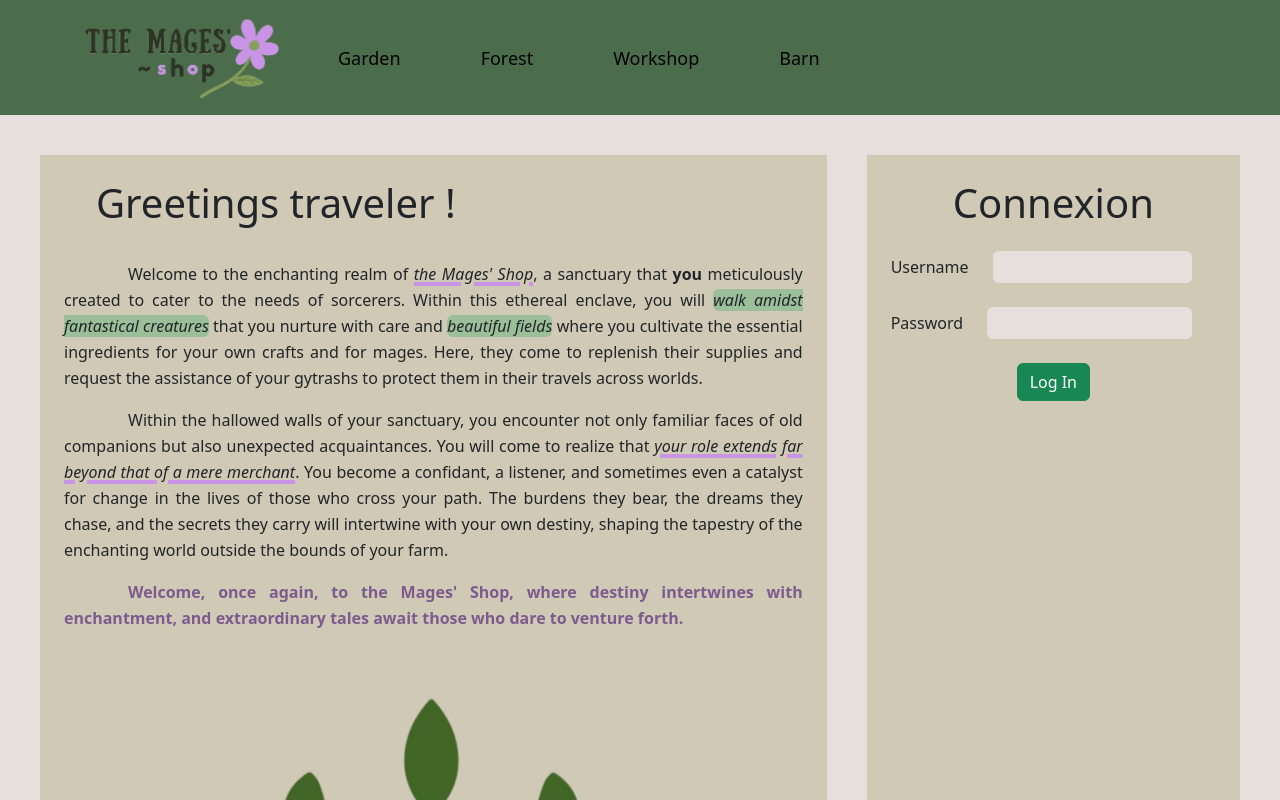
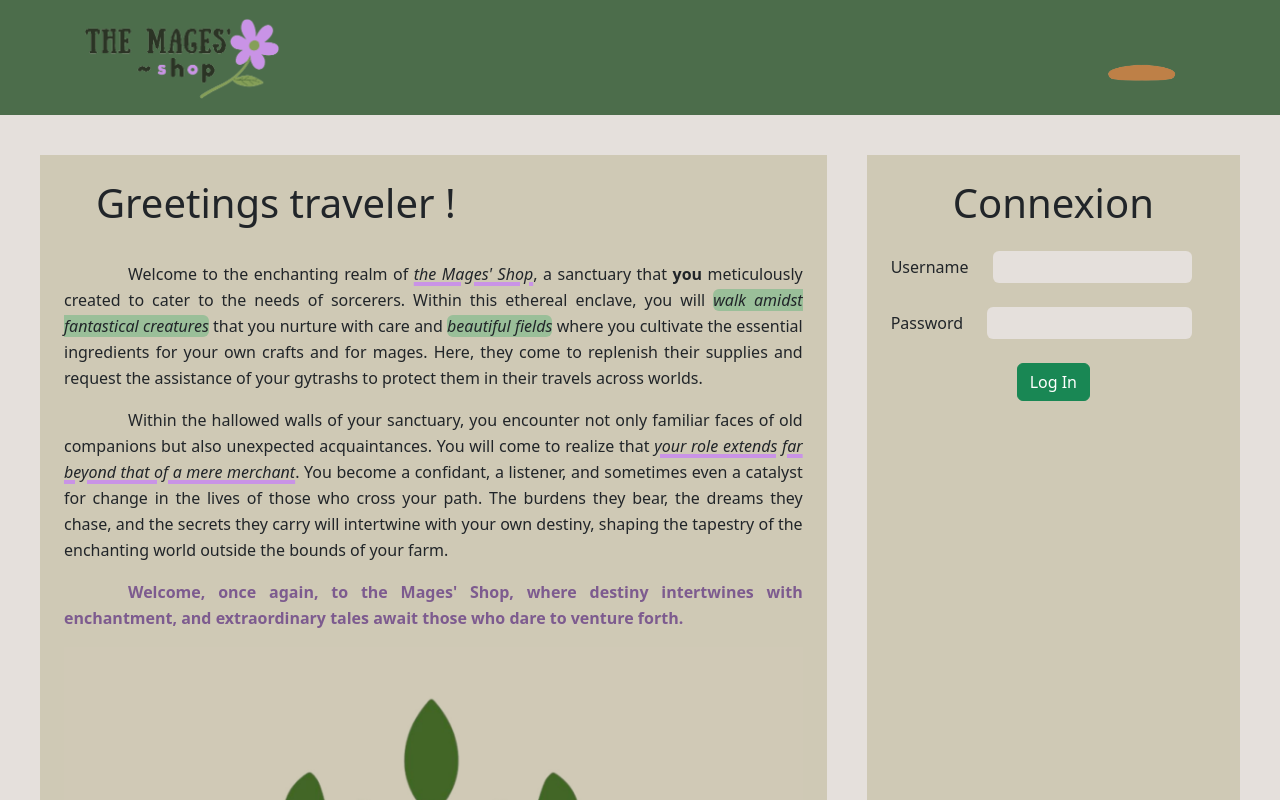
Before and after one commit to MathildePaya/themagesshop, a React (Create React App) app in the folder frontend/: page / in a window 1280 px wide. Shown: the top 800 px of the page. Built offline with nearby package versions, Linux system fonts and the light colour scheme.

Commit message:
added log in context

```diff
--- a/frontend/src/App.js
+++ b/frontend/src/App.js
@@ -3,7 +3,7 @@ import Header from './components/Header';
 import './index.css';
 import Forest from './pages/Forest';
 import Garden from './pages/Garden';
-import {BrowserRouter, Routes, Route} from 'react-router-dom';
+import { BrowserRouter, Routes, Route } from 'react-router-dom';
 import HomePage from './pages/HomePage';
 import Workshop from './pages/Workshop';
 import Barn from './pages/Barn';
@@ -11,28 +11,34 @@ import GytrashProfile from './pages/GytrashProfile';
 import Error404 from './pages/Error404';
 import Connexion from './pages/Connexion';
 import Error401 from './pages/Error401';
+import { createContext, useState } from 'react';
+
+
+export const LoginContext = createContext();
 
 function App() {
 
+  const [loggedIn, setLoggedIn] = useState(false);
+
   return (
-
+    <LoginContext.Provider value={[loggedIn, setLoggedIn]}>
       <BrowserRouter>
         <Header>
           <Routes>
-          <Route path='/garden' element={<Garden/>} />
-          <Route path='/forest' element={<Forest/>} />
-          <Route path='/home' element={<HomePage/>} />
-          <Route path='/' element={<Connexion/>} />
-          <Route path='/workshop' element={<Workshop/>} />
-          <Route path='/barn' element={<Barn/>} />
-          <Route path='/gytrash/:id' element={<GytrashProfile/>} />
-          <Route path='/404' element={<Error404/>} />
-          <Route path='/401' element={<Error401/>} />
-          <Route path='/*' element={<Error404/>} />
+            <Route path='/garden' element={<Garden />} />
+            <Route path='/forest' element={<Forest />} />
+            <Route path='/home' element={<HomePage />} />
+            <Route path='/' element={<Connexion />} />
+            <Route path='/workshop' element={<Workshop />} />
+            <Route path='/barn' element={<Barn />} />
+            <Route path='/gytrash/:id' element={<GytrashProfile />} />
+            <Route path='/404' element={<Error404 />} />
+            <Route path='/401' element={<Error401 />} />
+            <Route path='/*' element={<Error404 />} />
           </Routes>
         </Header>
       </BrowserRouter>
-
+    </LoginContext.Provider>
 
 
   );
--- a/frontend/src/components/Header.js
+++ b/frontend/src/components/Header.js
@@ -3,16 +3,24 @@ import Nav from 'react-bootstrap/Nav';
 import Navbar from 'react-bootstrap/Navbar';
 import logo from '../assets/logo.png';
 import { NavLink } from 'react-router-dom';
+import { useContext } from 'react';
+import { LoginContext } from '../App';
+import barrenFieldIcon from '../assets/BarrenFieldIcon.png';
+import fieldIcon from '../assets/FieldIcon.png';
 
 function Header(props) {
+
+  const [loggedIn, setLoggedIn] = useContext(LoginContext)
+
   return (
     <div>
       <Navbar expand="lg" className="bg-customdarkgreen">
         <Container>
-          <Navbar.Brand href="/home">
-              <img src={logo} alt="the Mages' Shop's logo" width={200}/>
+          <Navbar.Brand>
+              <NavLink to="/home"><img src={logo} alt="the Mages' Shop's logo" width={200}/></NavLink>
           </Navbar.Brand>
           <Navbar.Toggle aria-controls="basic-navbar-nav" />
+          {loggedIn?
             <Navbar.Collapse id="basic-navbar-nav">
               <Nav className="me-auto">
                 <NavLink to="/garden" className={({isActive}) => {return((isActive? 'mx-4 px-3 py-2 rounded-md text-lg no-underline bg-customlightgreen text-black' : 'mx-4 px-3 py-2 rounded-md text-lg no-underline text-black')
@@ -25,6 +33,12 @@ function Header(props) {
                 )}}>Barn</NavLink>
               </Nav>
             </Navbar.Collapse>
+          : null}
+          <Navbar.Brand>
+            {loggedIn? <img src={fieldIcon} alt="the Mages' Shop's logo" width={80}/>
+            :
+            <img src={barrenFieldIcon} alt="the Mages' Shop's logo" width={80}/>}
+          </Navbar.Brand>
         </Container>
       </Navbar>
       {props.children}
--- a/frontend/src/pages/Connexion.js
+++ b/frontend/src/pages/Connexion.js
@@ -1,13 +1,16 @@
 import Carousel from 'react-bootstrap/Carousel';
 import GytrashCarouselIcon from '../assets/gytrashBanner.jpg';
 import FieldCarouselIcon from '../assets/fieldBanner.jpg';
-import { useState } from 'react';
+import { useContext, useState } from 'react';
 import Button from 'react-bootstrap/Button';
 import { useNavigate } from 'react-router-dom';
+import { LoginContext } from '../App';
 
 
 
 function Connexion() {
+
+    const [loggedIn, setLoggedIn] = useContext(LoginContext);
 
     const [username, setUsername] = useState();
     const [password, setPassword] = useState();
@@ -35,6 +38,7 @@ function Connexion() {
             localStorage.setItem('access', data.access)
             localStorage.setItem('refresh', data.refresh)
             console.log(localStorage)
+            setLoggedIn(true)
             navigate('/home')
         })
     }
--- a/frontend/src/pages/Error401.js
+++ b/frontend/src/pages/Error401.js
@@ -3,7 +3,6 @@ function Error401() {
         <div className="h-screen bg-custombg">
             <h1>Error 401 : unauthorized.</h1>
         </div>
-
     )
 }
 
--- a/frontend/src/pages/Garden.js
+++ b/frontend/src/pages/Garden.js
@@ -1,22 +1,25 @@
 
 import '../index.css';
 import Field from '../components/Field';
-import { useState,useEffect } from 'react';
+import { useState, useEffect, useContext } from 'react';
 import NewPlot from '../components/NewPlot';
 import { useNavigate } from 'react-router-dom';
+import { LoginContext } from '../App';
 
 function Garden() {
 
-  const [fields,setFields] = useState([]);
+  const [loggedIn, setLoggedIn] = useContext(LoginContext)
+
+  const [fields, setFields] = useState([]);
   const [showNewPlot, setShowNewPlot] = useState(false);
   const [refresh, setRefresh] = useState(0);
   const navigate = useNavigate();
 
   useEffect(() => {
     fetch('http://127.0.0.1:8000/api/fields/', {
-      headers : {
-        'Content-Type' : 'application/json',
-        Authorization : 'Bearer ' + localStorage.getItem('access')
+      headers: {
+        'Content-Type': 'application/json',
+        Authorization: 'Bearer ' + localStorage.getItem('access')
       }
     })
       .then((response) => {
@@ -32,13 +35,13 @@ function Garden() {
       })
   }, [refresh]);
 
-  function updateField(id, updatedField){
+  function updateField(id, updatedField) {
     const url = 'http://127.0.0.1:8000/api/fields/' + id;
     fetch(url, {
       method: 'POST',
-      headers : {
-        'Content-Type' : 'application/json',
-        Authorization : 'Bearer ' + localStorage.getItem('access')
+      headers: {
+        'Content-Type': 'application/json',
+        Authorization: 'Bearer ' + localStorage.getItem('access')
       },
       body: JSON.stringify(updatedField)
     })
@@ -49,17 +52,17 @@ function Garden() {
         console.log(data)
       })
       .catch();
-    setRefresh(refresh+1)
+    setRefresh(refresh + 1)
   }
 
   function newField(value) {
     const url = 'http://127.0.0.1:8000/api/fields/';
-    const data = {size:value, state:'fallow', plant:'none'}
+    const data = { size: value, state: 'fallow', plant: 'none' }
     fetch(url, {
-      method:'POST',
-      headers : {
-        'Content-Type' : 'application/json',
-        Authorization : 'Bearer ' + localStorage.getItem('access')
+      method: 'POST',
+      headers: {
+        'Content-Type': 'application/json',
+        Authorization: 'Bearer ' + localStorage.getItem('access')
       },
       body: JSON.stringify(data)
     })
@@ -77,7 +80,7 @@ function Garden() {
       .catch((e) => {
         console.log(e)
       });
-    setRefresh(refresh+1)
+    setRefresh(refresh + 1)
   }
 
 
@@ -97,9 +100,9 @@ function Garden() {
           <tbody className='bg-custombg'>
             {fields ?
               fields.map((field) => {
-                return(<Field id={field.id} size={field.size} state={field.state} plant={field.plant} updateField={updateField} refresh={refresh} setRefresh={setRefresh} />)
+                return (<Field id={field.id} size={field.size} state={field.state} plant={field.plant} updateField={updateField} refresh={refresh} setRefresh={setRefresh} />)
               })
-              : null }
+              : null}
           </tbody>
         </table>
       </div>
```
Also changed, not shown: 1 other file (tests, documents, lock files or other folders). Lines whose indentation alone changed are shown as unchanged.
